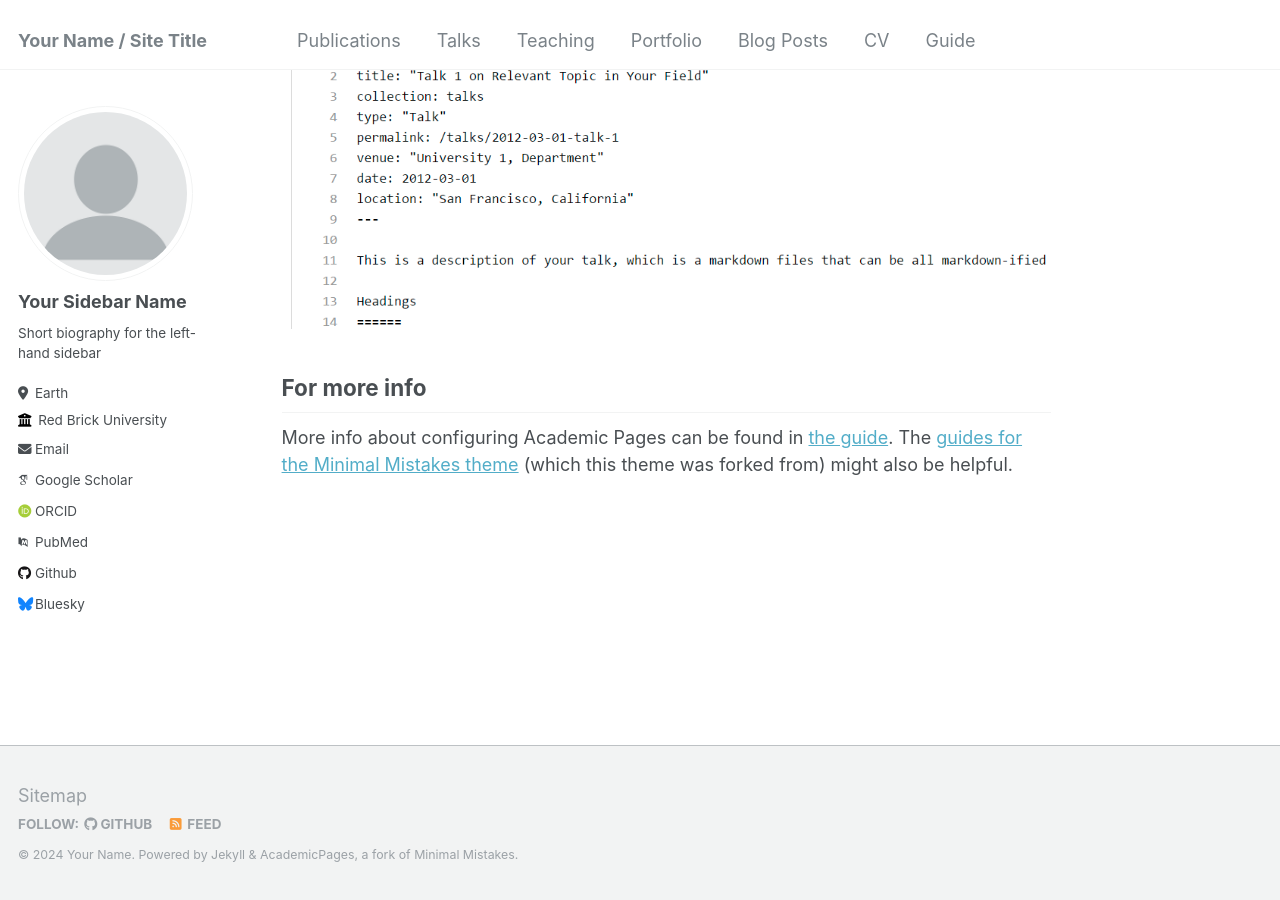
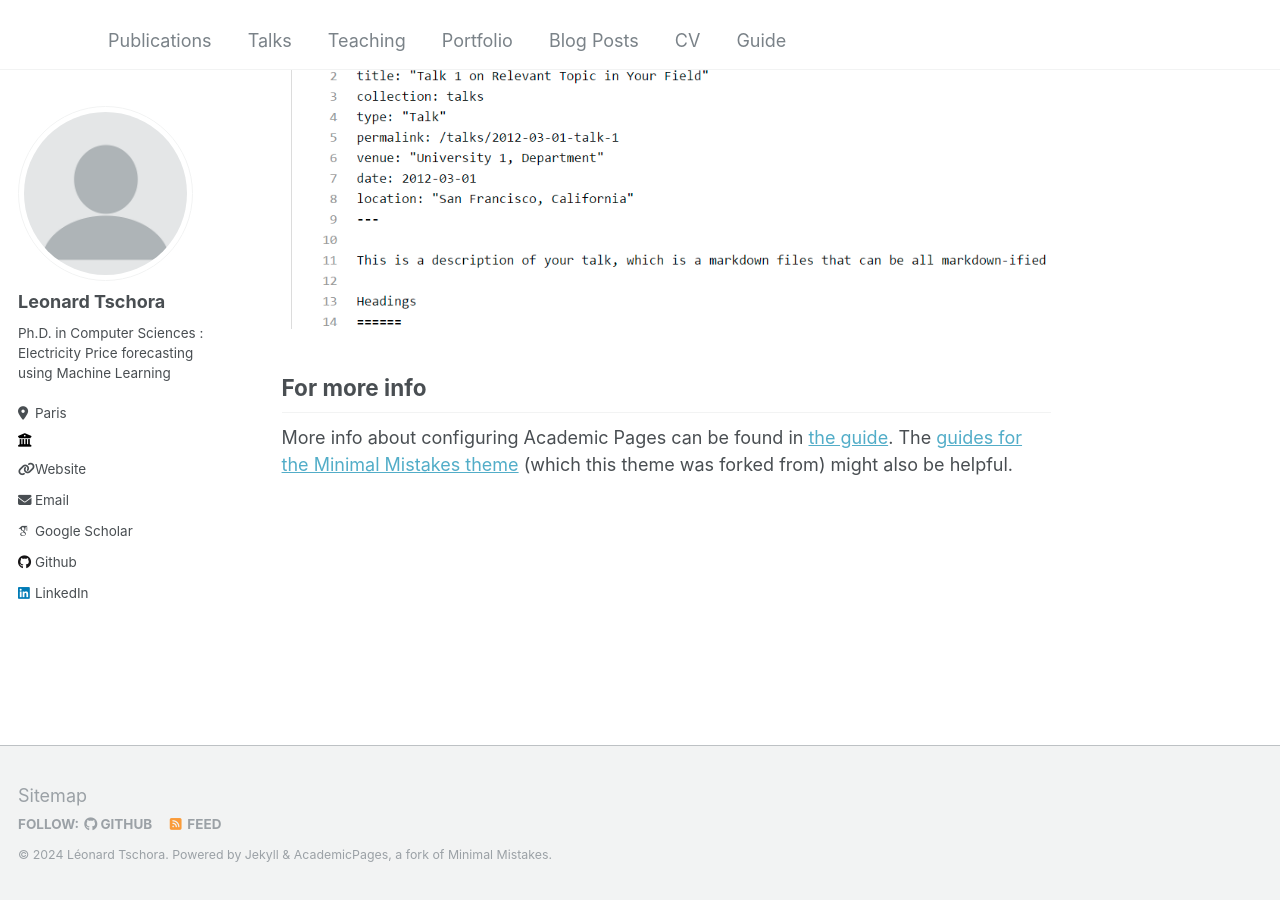
Before and after one commit to leonardtschora/leonardtschora.github.io, a Jekyll site: the page built from _pages/about.md, in a window 1280 px wide and 900 px high, scrolled down 2660 px. Built offline with Jekyll 4.4.1, drawn with Linux system fonts in a browser that asks for light colours; some web fonts are replaced.

Commit message:
Update _config.yml

```diff
--- a/_config.yml
+++ b/_config.yml
@@ -8,13 +8,13 @@
 
 # Basic Site Settings
 locale                   : "en-US"
-title                    : "Your Name / Site Title"
+title                    : ""
 title_separator          : "-"
-name                     : &name "Your Name"
-description              : &description "personal description"
-url                      : https://academicpages.github.io # the base hostname & protocol for your site e.g. "https://mmistakes.github.io"
+name                     : &name "Léonard Tschora"
+description              : &description ""
+url                      : https://leonardtschora.github.io/ # the base hostname & protocol for your site e.g. "https://mmistakes.github.io"
 baseurl                  : "" # the subpath of your site, e.g. "/blog"
-repository               : "academicpages/academicpages.github.io"
+repository               : "leonardtschora/leonardtschora.github.io"
 
 # Site Author - The following control what appear as part of the author content on the side bar.
 #               If a field is blank the icon and link will not appear, otherwise it will be shown.
@@ -22,33 +22,33 @@ repository               : "academicpages/academicpages.github.io"
 author:
   # Biographic information
   avatar           : "profile.png"
-  name             : "Your Sidebar Name"
+  name             : "Leonard Tschora"
   pronouns         : # example: "she/her"
-  bio              : "Short biography for the left-hand sidebar"
-  location         : "Earth"
-  employer         : "Red Brick University"
-  uri              : # URL
-  email            : "none@example.org"
+  bio              : "Ph.D. in Computer Sciences : Electricity Price forecasting using Machine Learning"
+  location         : "Paris"
+  employer         : ""
+  uri              : "https://hal.science/search/index/?q=*&authIdPerson_i=1258185"
+  email            : "leonard.tschora@protonmail.com"
 
   # Academic websites
   arxiv            : # URL - Update with the correct link to your profile
-  googlescholar    : "https://scholar.google.com/citations?user=PS_CX0AAAAAJ"
+  googlescholar    : "https://scholar.google.com/citations?user=O-R4mTsAAAAJ&hl=en&oi=sra"
   impactstory      : # URL
-  orcid            : "http://orcid.org/yourorcidurl"
+  orcid            : #"http://orcid.org/yourorcidurl"
   semantic         : # URL
-  pubmed           : "https://www.ncbi.nlm.nih.gov/pubmed/?term=john+snow"
+  pubmed           : #"https://www.ncbi.nlm.nih.gov/pubmed/?term=john+snow"
   researchgate     : # URL
 
   # Repositories and software development
   bitbucket        : # Username - Update with your username on the site
   codepen          : # Username
   dribbble         : # Username
-  github           : "academicpages"
+  github           : "leonardtschora"
   kaggle           : # Username
   stackoverflow    : # User number or user number and name (i.e., use "1" or "1/jeff-atwood")
 
   # Social media
-  bluesky          : "bsky.app" # Replace this with you Bluesky username
+  bluesky          : #"bsky.app" # Replace this with you Bluesky username
   facebook         : # Username
   flickr           : # Username
   foursquare       : # Username
@@ -57,7 +57,7 @@ author:
   keybase          : # Username
   instagram        : # Username
   lastfm           : # Username
-  linkedin         : # Username
+  linkedin         : Léonard Tschora
   mastodon         : # URL
   medium           : # URL
   pinterest        : # Username
```
